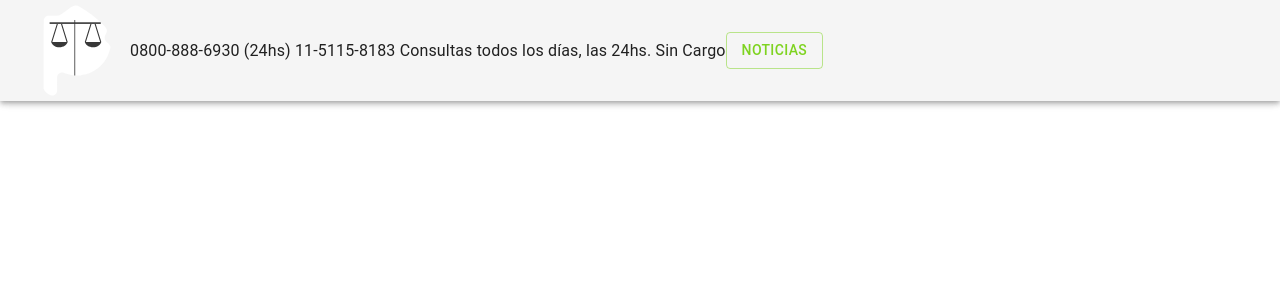
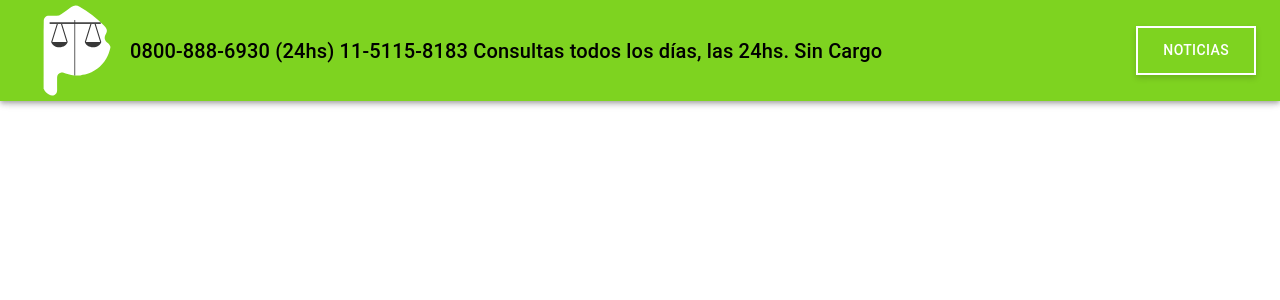
Before and after one commit to roperrott/abogados-landing, a React (Create React App) app: page / in a window 1280 px wide. Shown: the top 300 px of the page. Built offline with nearby package versions, Linux system fonts and the light colour scheme.

Commit message:
overrides appbas styles

```diff
--- a/src/components/Header/index.css
+++ /dev/null
@@ -1,3 +0,0 @@
-.MuiAppBar-colorDefault {
-    background-color: #7ED320;
-}
--- a/src/components/Header/index.js
+++ b/src/components/Header/index.js
@@ -1,28 +1,16 @@
-import { AppBar, Typography, Toolbar } from '@material-ui/core';
-import { Button } from '@mui/material';
-import { Logo } from '../Logo'
-import { useStyles } from './styles';
-import './index.css'
-
+import { AppBar, Typography, Toolbar, Button } from '@mui/material';
+import { Logo } from '../Logo';
 
 export function Header() {
-
-    const classes = useStyles();
-
     return (
-    <AppBar color='default'>
-        <Toolbar  className={classes.Toolbar}>
-            <Logo/>
-            <Typography sx={{
-                top: '44px',
-                left: '195px',
-                width: '960px',
-                height: '29px',
-            }}>
-                0800-888-6930 (24hs) 11-5115-8183 Consultas todos los días, las 24hs. Sin Cargo
-            </Typography>
-            <Button variant="outlined">Noticias</Button>
-        </Toolbar>
-    </AppBar>
+        <AppBar color='inherit'>
+            <Toolbar>
+                <Logo/>
+                <Typography variant='h6' component='div' sx={{ flexGrow: 1 }}>
+                    0800-888-6930 (24hs) 11-5115-8183 Consultas todos los días, las 24hs. Sin Cargo
+                </Typography>
+                <Button variant="outlined" color='primary'>Noticias</Button>
+            </Toolbar>
+        </AppBar>
     )
 }
--- a/src/components/Header/styles.js
+++ /dev/null
@@ -1,9 +0,0 @@
-import { makeStyles } from '@material-ui/styles';
-
-
-export const useStyles = makeStyles({
-    toolBar: {
-        width: '100%',
-        height: '116px',
-    }
-});
--- /dev/null
+++ b/src/config/mui/MuiTheme.js
@@ -0,0 +1,36 @@
+import { createTheme } from '@mui/material/styles';
+
+export const Theme = createTheme({
+    palette: {
+      primary: {
+        main: '#FFFFFF',
+        contrastText: '#333333',
+      },
+      secondary: {
+        main: '#333333',
+        contrastText: '#FFFFFF',
+      },
+      background: {
+        paper: '#7ED320',
+        default: '#EFEFEF94',
+      }
+    },
+    components: {
+        MuiButton: {
+            styleOverrides: {
+                outlined: {
+                    borderRadius: 0,
+                    borderWidth: 2,
+                    borderColor: '#FFFFFF',
+                    height: 49,
+                    padding: '0px 25px',
+                    boxShadow: '0px 3px 6px #00000029',
+                    ':hover': {
+                        borderRadius: 0,
+                        borderWidth: 2,
+                    }
+                }
+            }
+        }
+    }
+  });
--- a/src/index.js
+++ b/src/index.js
@@ -1,27 +1,15 @@
 import React from 'react';
 import ReactDOM from 'react-dom';
-import './index.css';
-import { ThemeProvider, createTheme } from '@mui/material/styles';
+import { ThemeProvider } from '@mui/material/styles';
 import App from './App';
 import reportWebVitals from './reportWebVitals';
+import { Theme } from './config/mui/MuiTheme';
 
-const theme = createTheme({
-  palette: {
-    mode: 'light',
-    primary: {
-      main: '#7ED320',
-      contrastText: '#FFFFFF',
-    },
-    background: {
-      paper: '#7ED320',
-      default: '#7ED320',
-    }
-  },
-});
+
 
 ReactDOM.render(
   <React.StrictMode>
-    <ThemeProvider theme={theme}>
+    <ThemeProvider theme={Theme}>
       <App />
     </ThemeProvider>
   </React.StrictMode>,
```
Also changed, not shown: .eslintrc.js, src/components/NewsButton/index.js (deleted).
